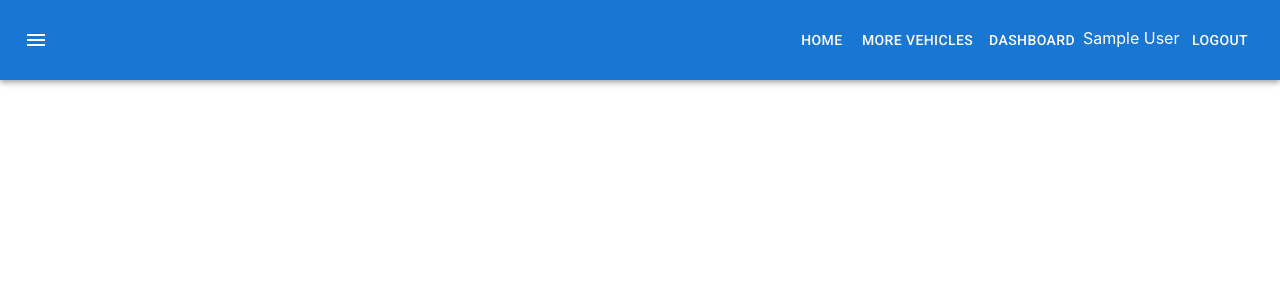
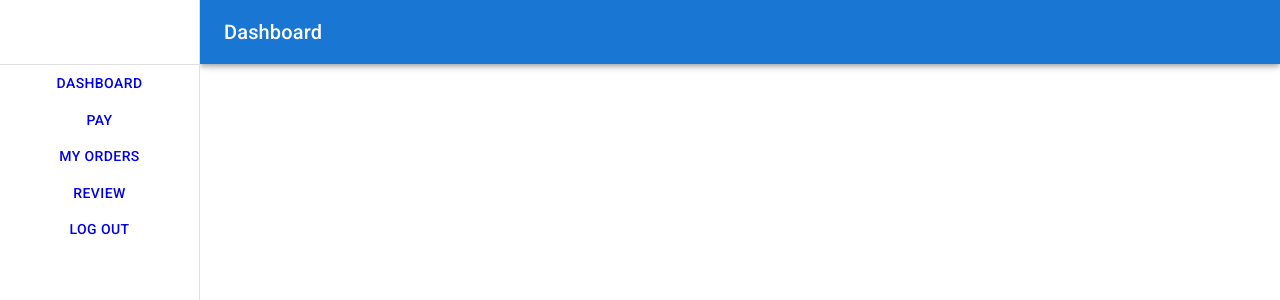
Before and after one commit to bakhtiar-abid/Elegent-Automobile-Front-End, a React (Create React App) app: page /dashboard in a window 1280 px wide. Shown: the top 300 px of the page. Built offline with nearby package versions, Linux system fonts and the light colour scheme; no server answers; sample sign-in values are in the browser's storage.

Commit message:
DashBoard Route Added

```diff
--- a/src/App.js
+++ b/src/App.js
@@ -9,20 +9,20 @@ import MoreVehicles from "./Pages/Home/MoreVehicles/MoreVehicles";
 import PrivateRoute from "./Pages/Login/PrivateRoute/PrivateRoute";
 import SingleVehicle from "./Pages/Home/SingleVehicle/SingleVehicle";
 import Register from "./Pages/Login/Register/Register";
+import Dashboard from "./Pages/Dashboard/Dashboard/Dashboard";
 
 function App() {
    return (
       <div className="App">
          <AuthProvider>
             <Router>
-               <Navigation></Navigation>
                <Switch>
                   {/* <PrivateRoute path="/appointment">
                      <Appointment />
                   </PrivateRoute> */}
-                  {/* <PrivateRoute path="/dashboard">
-                     <Dashboard />
-                  </PrivateRoute> */}
+                  <PrivateRoute path="/dashboard">
+                     <Dashboard></Dashboard>
+                  </PrivateRoute>
                   <Route exact path="/home">
                      <Home></Home>
                   </Route>
--- /dev/null
+++ b/src/Pages/Dashboard/Dashboard/Dashboard.js
@@ -0,0 +1,172 @@
+import * as React from "react";
+import PropTypes from "prop-types";
+import AppBar from "@mui/material/AppBar";
+import Box from "@mui/material/Box";
+import CssBaseline from "@mui/material/CssBaseline";
+import Divider from "@mui/material/Divider";
+import Drawer from "@mui/material/Drawer";
+import IconButton from "@mui/material/IconButton";
+import InboxIcon from "@mui/icons-material/MoveToInbox";
+import List from "@mui/material/List";
+import ListItem from "@mui/material/ListItem";
+import ListItemIcon from "@mui/material/ListItemIcon";
+import ListItemText from "@mui/material/ListItemText";
+import MailIcon from "@mui/icons-material/Mail";
+import MenuIcon from "@mui/icons-material/Menu";
+import Toolbar from "@mui/material/Toolbar";
+import Typography from "@mui/material/Typography";
+import { Switch, Route, Link, useRouteMatch } from "react-router-dom";
+import { Button } from "@mui/material";
+
+import useAuth from "./../../../hooks/useAuth";
+
+const drawerWidth = 200;
+
+function Dashboard(props) {
+   const { window } = props;
+   const [mobileOpen, setMobileOpen] = React.useState(false);
+   let { path, url } = useRouteMatch();
+   const { admin } = useAuth();
+   const handleDrawerToggle = () => {
+      setMobileOpen(!mobileOpen);
+   };
+
+   const drawer = (
+      <div>
+         <Toolbar />
+         <Divider />
+         {/* <Link to="/appointment">
+            <Button color="inherit">Appointment</Button>
+         </Link> */}
+         <Link style={{ textDecoration: "none" }} to={`${url}`}>
+            <Button color="inherit">Dashboard</Button>
+         </Link>
+         <br />
+         <Link style={{ textDecoration: "none" }} to={`${url}/pay`}>
+            <Button color="inherit">Pay</Button>
+         </Link>
+         <br />
+         <Link style={{ textDecoration: "none" }} to={`${url}/myorders`}>
+            <Button color="inherit">My Orders</Button>
+         </Link>
+         <br />
+         <Link style={{ textDecoration: "none" }} to={`${url}/review`}>
+            <Button color="inherit">Review</Button>
+         </Link>
+         <br />
+         <Link style={{ textDecoration: "none" }} to={`${url}`}>
+            <Button color="inherit">Log Out</Button>
+         </Link>
+         {/* {admin && (
+            <Box>
+               <Link to={`${url}/makeAdmin`}>
+                  <Button color="inherit">Make Admin</Button>
+               </Link>
+               <Link to={`${url}/addDoctor`}>
+                  <Button color="inherit">Add Doctor</Button>
+               </Link>
+            </Box>
+         )} */}
+      </div>
+   );
+
+   const container =
+      window !== undefined ? () => window().document.body : undefined;
+
+   return (
+      <Box sx={{ display: "flex" }}>
+         <CssBaseline />
+         <AppBar
+            position="fixed"
+            sx={{
+               width: { sm: `calc(100% - ${drawerWidth}px)` },
+               ml: { sm: `${drawerWidth}px` },
+            }}
+         >
+            <Toolbar>
+               <IconButton
+                  color="inherit"
+                  aria-label="open drawer"
+                  edge="start"
+                  onClick={handleDrawerToggle}
+                  sx={{ mr: 2, display: { sm: "none" } }}
+               >
+                  <MenuIcon />
+               </IconButton>
+               <Typography variant="h6" noWrap component="div">
+                  Dashboard
+               </Typography>
+            </Toolbar>
+         </AppBar>
+         <Box
+            component="nav"
+            sx={{ width: { sm: drawerWidth }, flexShrink: { sm: 0 } }}
+            aria-label="mailbox folders"
+         >
+            <Drawer
+               container={container}
+               variant="temporary"
+               open={mobileOpen}
+               onClose={handleDrawerToggle}
+               ModalProps={{
+                  keepMounted: true, // Better open performance on mobile.
+               }}
+               sx={{
+                  display: { xs: "block", sm: "none" },
+                  "& .MuiDrawer-paper": {
+                     boxSizing: "border-box",
+                     width: drawerWidth,
+                  },
+               }}
+            >
+               {drawer}
+            </Drawer>
+            <Drawer
+               variant="permanent"
+               sx={{
+                  display: { xs: "none", sm: "block" },
+                  "& .MuiDrawer-paper": {
+                     boxSizing: "border-box",
+                     width: drawerWidth,
+                  },
+               }}
+               open
+            >
+               {drawer}
+            </Drawer>
+         </Box>
+         <Box
+            component="main"
+            sx={{
+               flexGrow: 1,
+               p: 3,
+               width: { sm: `calc(100% - ${drawerWidth}px)` },
+            }}
+         >
+            <Toolbar />
+
+            <Switch>
+               {/* <Route exact path={path}>
+                  <DashboardHome></DashboardHome>
+               </Route>
+               <AdminRoute path={`${path}/makeAdmin`}>
+                  <MakeAdmin></MakeAdmin>
+               </AdminRoute>
+               <AdminRoute path={`${path}/addDoctor`}>
+                  <AddDoctor></AddDoctor>
+               </AdminRoute> */}
+            </Switch>
+         </Box>
+      </Box>
+   );
+}
+
+Dashboard.propTypes = {
+   /**
+    * Injected by the documentation to work in an iframe.
+    * You won't need it on your project.
+    */
+   window: PropTypes.func,
+};
+
+export default Dashboard;
--- a/src/Pages/Home/Home/Home.js
+++ b/src/Pages/Home/Home/Home.js
@@ -2,10 +2,12 @@ import React from "react";
 import Banner from "../../Home/Banner/Banner";
 import Vehicles from "./../Vehicles/Vehicles";
 import Register from "./../../Login/Register/Register";
+import Navigation from "./../../Shared/Navigation/Navigation";
 
 const Home = () => {
    return (
       <div>
+         <Navigation></Navigation>
          <Banner></Banner>
          <Vehicles></Vehicles>
       </div>
--- a/src/Pages/Home/MoreVehicles/MoreVehicles.js
+++ b/src/Pages/Home/MoreVehicles/MoreVehicles.js
@@ -12,6 +12,7 @@ import Grid from "@mui/material/Grid";
 import { makeStyles } from "@mui/styles";
 import { Link } from "react-router-dom";
 import CircularProgress from "@mui/material/CircularProgress";
+import Navigation from "./../../Shared/Navigation/Navigation";
 
 const useStyle = makeStyles({
    vehicleHover: {
@@ -41,6 +42,7 @@ const MoreVehicles = () => {
 
    return (
       <Box>
+         <Navigation></Navigation>
          <Typography
             sx={{ fontWeight: 500, m: 2, color: "secondary.main" }}
             variant="h6"
@@ -65,6 +67,7 @@ const MoreVehicles = () => {
                   display: "flex",
                   justifyContent: "center",
                   alignItems: "center",
+                  marginTop: "50px",
                }}
             >
                <CircularProgress />
--- a/src/Pages/Home/SingleVehicle/SingleVehicle.js
+++ b/src/Pages/Home/SingleVehicle/SingleVehicle.js
@@ -10,6 +10,7 @@ import Typography from "@mui/material/Typography";
 import Button from "@mui/material/Button";
 import Box from "@mui/material/Box";
 import OrderModal from "./../OrderModal/OrderModal";
+import Navigation from "./../../Shared/Navigation/Navigation";
 
 const SingleVehicle = () => {
    const { Id } = useParams();
@@ -28,6 +29,7 @@ const SingleVehicle = () => {
    });
    return (
       <Box>
+         <Navigation></Navigation>
          <Typography
             sx={{ fontWeight: 500, m: 2, color: "secondary.main" }}
             variant="h6"
--- a/src/Pages/Home/Vehicles/Vehicles.js
+++ b/src/Pages/Home/Vehicles/Vehicles.js
@@ -53,6 +53,7 @@ const Vehicles = () => {
                      display: "flex",
                      justifyContent: "center",
                      alignItems: "center",
+                     marginTop: "50px",
                   }}
                >
                   <CircularProgress />
--- a/src/Pages/Login/Login/Login.js
+++ b/src/Pages/Login/Login/Login.js
@@ -39,9 +39,7 @@ const Login = () => {
    return (
       <Container
          sx={{
-            boxShadow: 3,
-            margin: "100px",
-            padding: "50px",
+            overflow: "hidden",
          }}
       >
          <Grid
@@ -94,8 +92,8 @@ const Login = () => {
                </form>
                <br />
                <Button onClick={handleGoogleSignIn} variant="contained">
-                  <GoogleIcon style={{ marginRight: "px" }}></GoogleIcon> Google
-                  Sign In
+                  <GoogleIcon style={{ marginRight: "5px" }}></GoogleIcon>{" "}
+                  Google Sign In
                </Button>
             </Grid>
          </Grid>
--- a/src/Pages/Login/Register/Register.js
+++ b/src/Pages/Login/Register/Register.js
@@ -39,9 +39,7 @@ const Register = () => {
    return (
       <Container
          sx={{
-            boxShadow: 3,
-            margin: "100px",
-            padding: "50px",
+            overflow: "hidden",
          }}
       >
          <Grid
```
Also changed, not shown: src/Pages/Dashboard/DashBoardHome/DashboardHome.js (added, +45 -0 lines), src/Pages/Dashboard/MyOrders/MyOrders.js (added, +11 -0 lines), src/Pages/Dashboard/Review/Review.js (added, +7 -0 lines), src/Pages/Dashboard/Pay/Pay.js (added).
